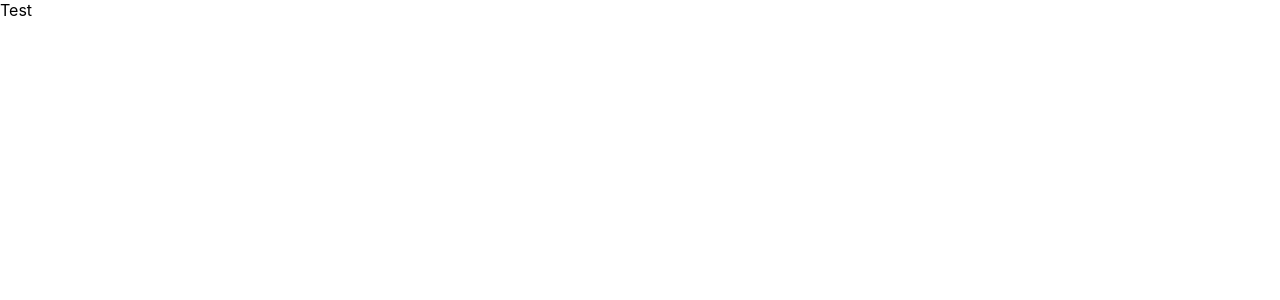
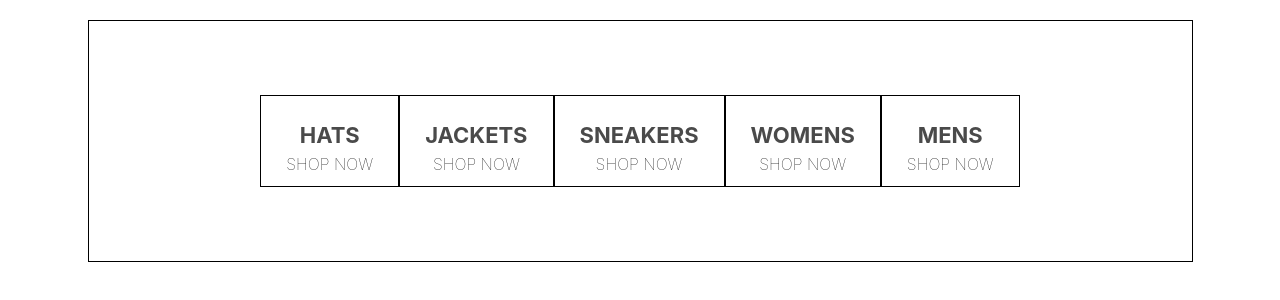
Before and after one commit to TyNel/E-commerce-website, a React (Create React App) app: page / in a window 1280 px wide. Shown: the top 300 px of the page. Built offline with nearby package versions, Linux system fonts and the light colour scheme.

Commit message:
Added files for homepage

```diff
--- a/package.json
+++ b/package.json
@@ -6,6 +6,7 @@
     "@testing-library/jest-dom": "^5.11.4",
     "@testing-library/react": "^11.1.0",
     "@testing-library/user-event": "^12.1.10",
+    "node-sass": "4.14.1",
     "react": "^17.0.2",
     "react-dom": "^17.0.2",
     "react-scripts": "4.0.3",
--- a/src/App.js
+++ b/src/App.js
@@ -1,8 +1,13 @@
 import React from "react";
 import "./App.css";
+import HomePage from "./homepage";
 
 function App() {
-  return <div>Test</div>;
+  return (
+    <div>
+      <HomePage />
+    </div>
+  );
 }
 
 export default App;
--- /dev/null
+++ b/src/homepage.jsx
@@ -0,0 +1,33 @@
+import React from "react";
+import "./homepage.styles.scss";
+
+const HomePage = () => (
+  <div className="homepage">
+    <div className="directory-menu">
+      <div className="menu-item">
+        <div className="content">
+          <h1 className="title">HATS</h1>
+          <span className="subtitle">SHOP NOW</span>
+        </div>
+        <div className="content">
+          <h1 className="title">JACKETS</h1>
+          <span className="subtitle">SHOP NOW</span>
+        </div>
+        <div className="content">
+          <h1 className="title">SNEAKERS</h1>
+          <span className="subtitle">SHOP NOW</span>
+        </div>
+        <div className="content">
+          <h1 className="title">WOMENS</h1>
+          <span className="subtitle">SHOP NOW</span>
+        </div>
+        <div className="content">
+          <h1 className="title">MENS</h1>
+          <span className="subtitle">SHOP NOW</span>
+        </div>
+      </div>
+    </div>
+  </div>
+);
+
+export default HomePage;
--- /dev/null
+++ b/src/homepage.styles.scss
@@ -0,0 +1,54 @@
+.homepage {
+  display: flex;
+  flex-direction: column;
+  align-items: center;
+  padding: 20px 80px;
+}
+
+.directory-menu {
+  width: 100%;
+  display: flex;
+  flex-wrap: wrap;
+  justify-content: space-between;
+}
+
+.menu-item {
+  min-width: 30%;
+  height: 240px;
+  flex: 1 1 auto;
+  display: flex;
+  align-items: center;
+  justify-content: center;
+  border: 1px solid black;
+  margin: 0 7.5px 15px;
+
+  &:first-child {
+    margin-right: 7.5px;
+  }
+
+  &:last-child {
+    margin-left: 7.5px;
+  }
+
+  .content {
+    height: 90px;
+    padding: 0 25px;
+    display: flex;
+    flex-direction: column;
+    align-items: center;
+    justify-content: center;
+    border: 1px solid black;
+
+    .title {
+      font-weight: bold;
+      margin-bottom: 6px;
+      font-size: 22px;
+      color: #4a4a4a;
+    }
+
+    .subtitle {
+      font-weight: lighter;
+      font-size: 16px;
+    }
+  }
+}
```
Also changed, not shown: 1 other file (tests, documents, lock files or other folders).
